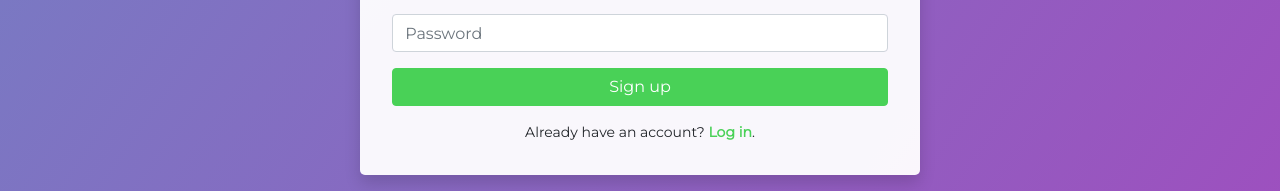
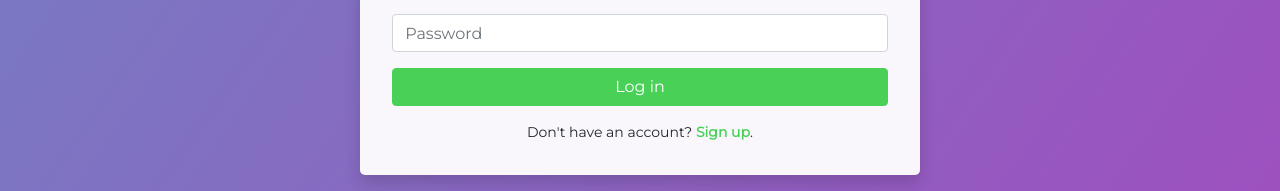
Before and after one commit to grzegorz92/sptfy-front, an Angular app in the folder sptfy-front/: page /login in a window 1280 px wide. Shown: the part 540-731 px from the top of the page. Built offline with nearby package versions, Linux system fonts and the light colour scheme.

Commit message:
added handling form feature

```diff
--- a/sptfy-front/src/app/not-authorized/login/login.component.html
+++ b/sptfy-front/src/app/not-authorized/login/login.component.html
@@ -1,5 +1,5 @@
 <div class="d-flex flex-column justify-content-center align-items-center main-container">
-  <form class=" form-container shadow " >
+  <form class="form-container shadow" (ngSubmit)="onGetToken()" >
 
     <div class="gj-log-logo">
       <img src="assets/sound-bars-pulse-495057.svg" class="log-logo-size">
@@ -27,17 +27,17 @@
 
     <div class="pb-2 font-weight-bold text-center">Log in with your email address</div>
     <div class="form-group">
-      <input type="text" class="form-control" name="email" placeholder="Email">
+      <input type="text" class="form-control" name="email" placeholder="Email" ngModel>
     </div>
     <div class="form-group">
-      <input type="password" class="form-control" name="password" placeholder="Password">
+      <input type="password" class="form-control" name="password" placeholder="Password" ngModel>
     </div>
     <div class="form-group">
-      <button type="submit" class="btn gj-btn-green">Sign up</button>
+      <button type="submit" class="btn gj-btn-green">Log in</button>
     </div>
 
     <div style="font-size: 14px; text-align: center;">
-      Already have an account? <a href="http://google.com" class="gj-link">Log in</a>.
+      Don't have an account? <a href="/signup" class="gj-link">Sign up</a>.
     </div>
   </form>
 </div>
```
